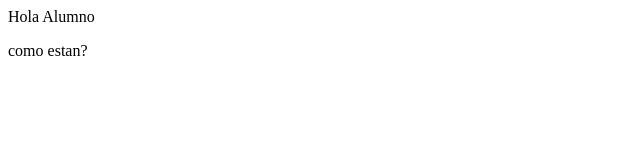
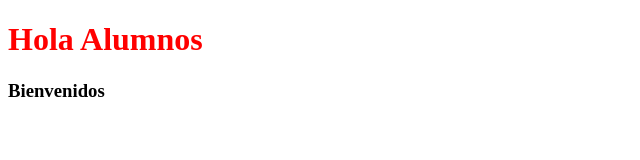
Before and after one commit to cfvtechnology/git-github, a plain HTML site: page index.html in a window 1280 px wide. Shown: the whole page, without its empty margins (0-640 px from the left). Drawn offline with Linux system fonts and the light colour scheme.

Commit message:
se enlazo el css y el js

```diff
--- a/index.html
+++ b/index.html
@@ -1,2 +1,16 @@
-<p>Hola Alumno</p>
-<p>como estan?</p>
+<!DOCTYPE html>
+<html lang="en">
+<head>
+    <meta charset="UTF-8">
+    <meta name="viewport" content="width=device-width, initial-scale=1.0">
+    <title>Document</title>
+    <link rel="stylesheet" href="style.css">
+</head>
+<body>
+    <main>
+        <h1>Hola Alumnos</h1>
+        <h3>Bienvenidos</h3>
+    </main>
+    <script src="main.js"></script>
+</body>
+</html>
--- a/style.css
+++ b/style.css
@@ -1,3 +1,3 @@
-p{
+h1{
     color:red;
 }
```
